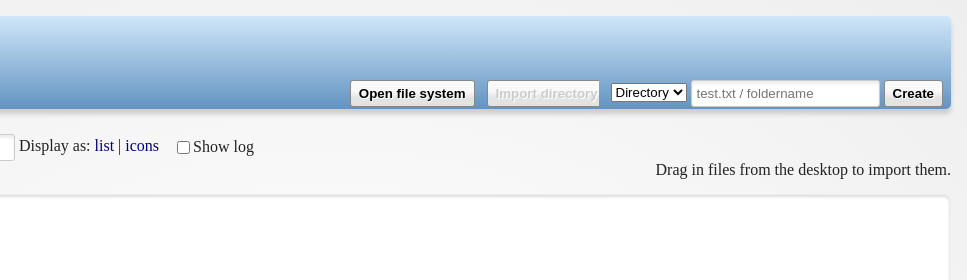
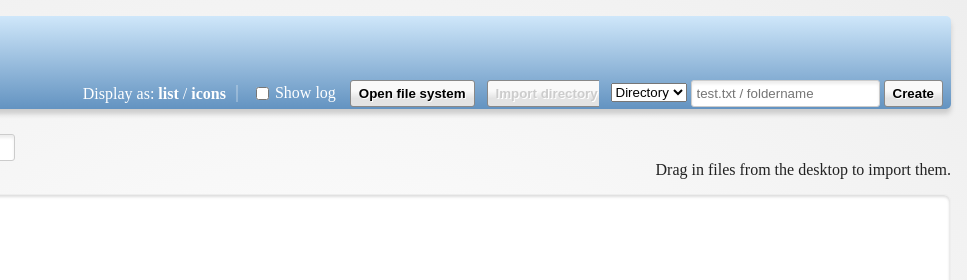
Before and after one commit to ebidel/filer.js, a plain HTML site: page demos/index.html in a window 1280 px wide. Shown: the top 280 px of the page, 313-1280 px from the left. Drawn offline with nearby package versions, Linux system fonts and the light colour scheme.

Commit message:
Moving toggles to header

```diff
--- a/demos/css/app.css
+++ b/demos/css/app.css
@@ -43,10 +43,11 @@ body {
   overflow-x: hidden;
   -webkit-transition: -webkit-transform 300ms ease-in-out;
   -webkit-transform-origin: 50% 100%;
+  -webkit-font-smoothing: antialiased;
 }
 label {
   cursor: pointer;
-  vertical-align: middle;
+  margin-left: 3px;
 }
 [contenteditable] {
   border: 1px dashed transparent;
@@ -173,6 +174,23 @@ header {
 }
 header > * {
   -webkit-flex-align: center;
+}
+header > div {
+  width: -webkit-flex(50%);
+  text-align: right;
+}
+header > div > span {
+  margin-right: 10px;
+  vertical-align: middle;
+  color: white;
+}
+header > div > span:first-child {
+  border-right: 2px solid rgba(255,255,255,0.25);
+  padding-right: 10px;
+}
+header > div > span a {
+  color: inherit;
+  font-weight: bold;
 }
 header img {
   height: 45px;
--- a/demos/index.html
+++ b/demos/index.html
@@ -48,8 +48,9 @@ Other:
 <header>
   <img src="images/icons/favicon.png" alt="HTML5 Filesystem Playground" title="HTML5 Filesystem Playground">
   <h1>HTML5 <a href="http://www.html5rocks.com/tutorials/file/filesystem/" target="_blank">Filesystem</a> Playground</h1>
-  <div style="width:-webkit-flex(50%);text-align:right;">
-    <!--<progress id="progress" value="0" min="0" max="100"></progress>-->
+  <div>
+    <span>Display as: <a href="javascript:" onclick="display(this, 'list')">list</a> / <a href="javascript:" onclick="display(this, 'large')">icons</a></span>
+    <span><input type="checkbox" onclick="toggleLog()" id="toggle-log"><label for="toggle-log">Show log</label></span>
     <button id="openFsButton" onclick="refreshFolder()" alt="Refresh view" title="Refresh view">Open file system</button>
     <input type="file" class="button" webkitdirectory disabled alt="Import files into the current folder" title="Import files into the current folder">
     <select id="entry-type" title="Select folder or file to create">
@@ -65,8 +66,6 @@ Other:
   <div style="display:-webkit-flexbox;margin: 25px 0 15px 0;">
     <div>
       <input type="text" id="cwd" disabled alt="Current directory path" title="Current directory path">
-      <span style="margin-right: 10px">Display as: <a href="javascript:" onclick="display(this, 'list')">list</a> | <a href="javascript:" onclick="display(this, 'large')">icons</a></span>
-      <span><input type="checkbox" onclick="toggleLog()" id="toggle-log"><label for="toggle-log">Show log</label></span>
     </div>
     <div style="width: -webkit-flex(50%);text-align:right;">
       Drag in files from the desktop to import them.
```
